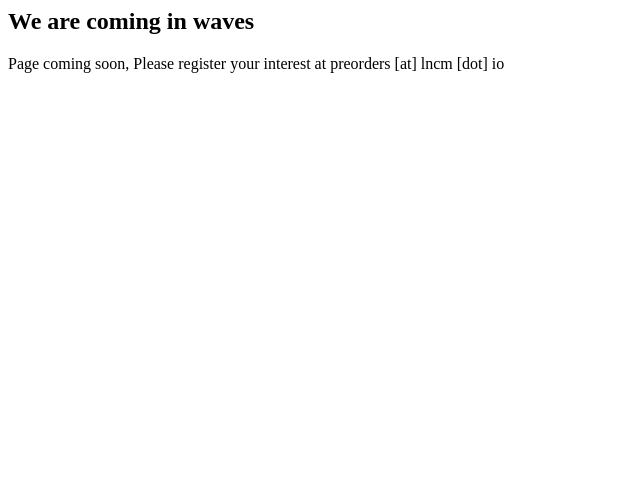
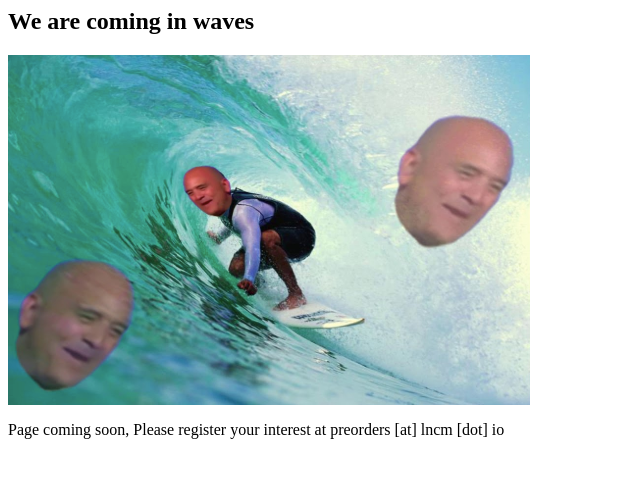
Before and after one commit to lncm/preorders.github.io, a plain HTML site: page index.html in a window 1280 px wide. Shown: the whole page, without its empty margins (0-640 px from the left). Drawn offline with Linux system fonts and the light colour scheme.

Commit message:
WE ARE COMING IN WAVES

```diff
--- a/index.html
+++ b/index.html
@@ -4,6 +4,7 @@
 </head>
 <body bgcolor="#ffffff">
 <h2>We are coming in waves</h2>
+<img src="/wearecoming.png" />
 <p>
     Page coming soon, Please register your interest at preorders [at] lncm [dot] io
 </p>
```
Also changed, not shown: wearecoming.png (added).
